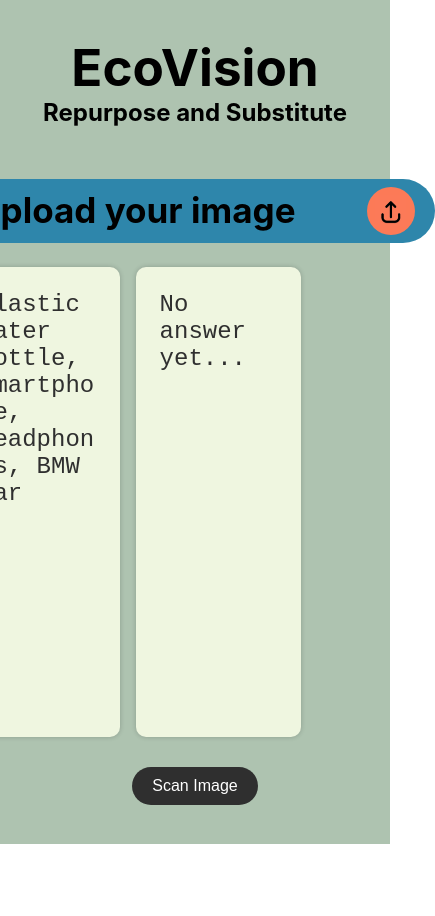
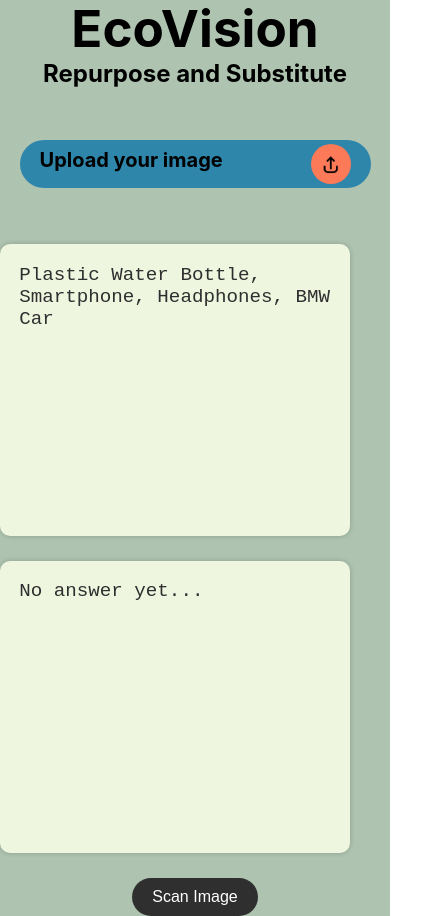
Before and after one commit to DEboy2007/EcoVision, a React (Vite) app in the folder eco-vision/: page / in a window 390 px wide. Shown: the whole page, 435 px wide, since content can reach past the window. Before the commit the page ends 844 px from the top, so only its background shows below. Built offline with nearby package versions, Linux system fonts and the light colour scheme; no server answers.

Commit message:
Responsive

```diff
--- a/eco-vision/src/pages/main.jsx
+++ b/eco-vision/src/pages/main.jsx
@@ -2,8 +2,9 @@ import React from 'react';
 import '../styles/main.css';
 import { useState } from 'react';
 
+const api_key = import.meta.env.VITE_OPENAI_KEY;
+
 const Main = () => {
-    const api_key = import.meta.env.VITE_OPENAI_KEY;
 
     const [prompt, setPrompt] = useState("Plastic Water Bottle, Smartphone, Headphones, BMW Car");
     const [answer, setAnswer] = useState("No answer yet...");
@@ -22,7 +23,7 @@ const Main = () => {
                     "messages": [{ "role": "assistant", "content": "I have the following items next to me, what can I do with these items to limit their harm to the environment, and what substitutes can I get for these items that are less harmful to the environment? Make the list for each item look nice and indent properly. The items are: " + prompt }]
                 })
             }).then(response => {
-                return response.json(import.meta.env.REACT_APP_OPENAI_KEY);
+                return response.json();
             }).then(data => {
                 console.log(data);
                 setAnswer(data["choices"][0]["message"].content);
--- a/eco-vision/src/styles/main.css
+++ b/eco-vision/src/styles/main.css
@@ -107,3 +107,44 @@ body {
     justify-content: center;
     align-items: center;
   }
+
+  @media screen and (max-width: 768px) {
+    body {
+      display: block;
+    }
+
+    .file {
+      width: 90%;
+      height: 3em;
+      margin-bottom: 2em;
+    }
+
+    .file span {
+      font-size: 20px;
+    }
+
+    .file button {
+      width: 2.5em;
+      height: 2.5em;
+    }
+
+    .file button::before {
+      width: 1.5em;
+      height: 1.5em;
+    }
+
+    textarea {
+      height: 30vh;
+      width: 80%;
+      font-size: 1.2rem;
+    }
+
+    .textarea1 {
+      margin-right: 0;
+      margin-bottom: 1em;
+    }
+
+    .textarea2 {
+      margin-left: 0;
+    }
+  }
```
